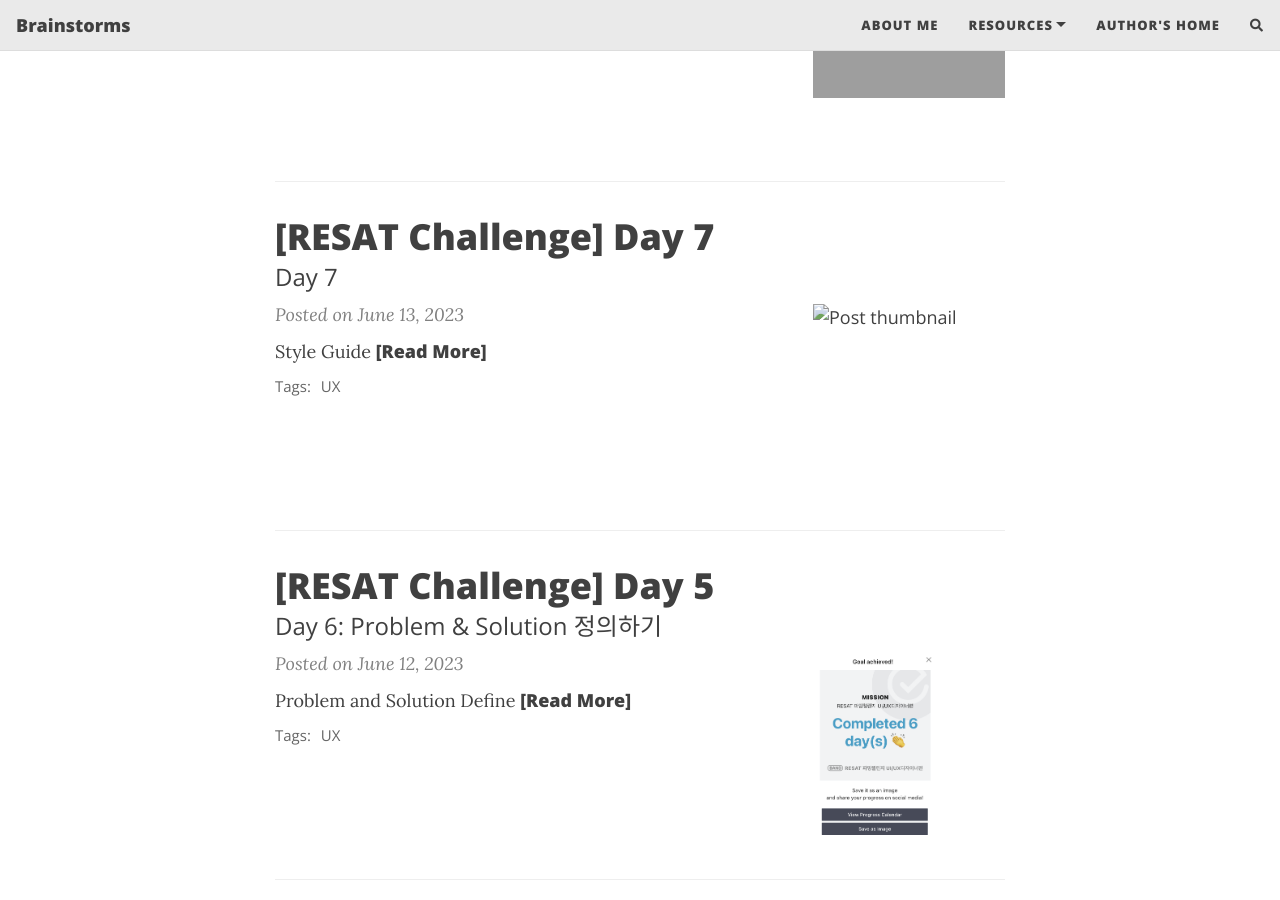
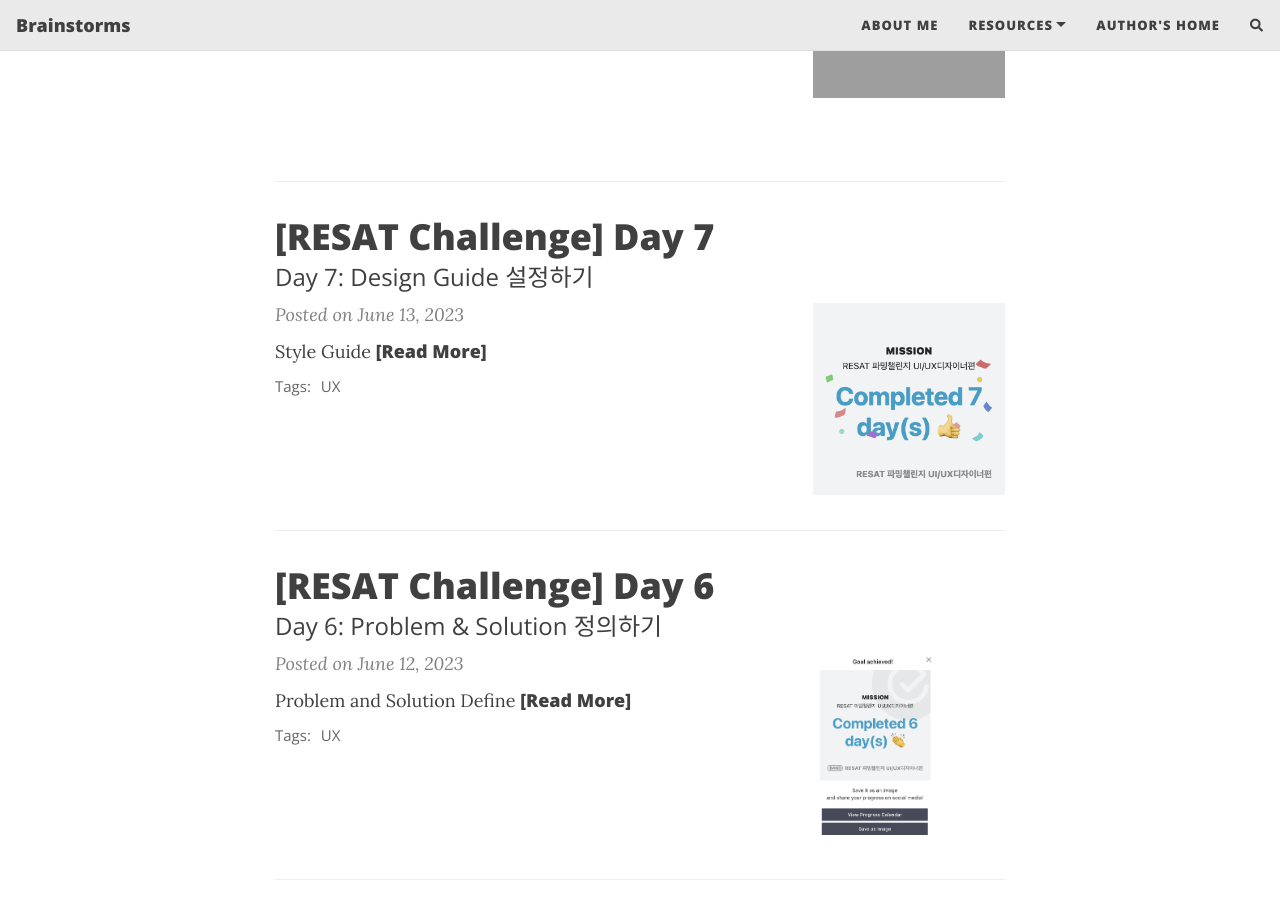
Before and after one commit to MinJ33/MinJ33.github.io, a Jekyll site: the page built from index.html, in a window 1280 px wide and 900 px high, scrolled down 471 px. Built offline with Jekyll 4.4.1, drawn with Linux system fonts in a browser that asks for light colours; nearby versions of some CDN libraries; the list of posts is cut into pages by our own code; comment, search, counter and statistics services are not loaded.

Commit message:
Update day 6th and 7th Challenge

```diff
--- a/_posts/2023-06-12-RESAT_Day6.md
+++ b/_posts/2023-06-12-RESAT_Day6.md
@@ -1,6 +1,6 @@
 ---
 layout: post
-title: "[RESAT Challenge] Day 5"
+title: "[RESAT Challenge] Day 6"
 subtitle: "Day 6: Problem &  Solution 정의하기"
 cover-img: /assets/img/ChallengeDay6_path.jpg
 thumbnail-img: /assets/img/ChallengeDay6_thumb.jpg
--- a/_posts/2023-06-13-RESAT_Day7.md
+++ b/_posts/2023-06-13-RESAT_Day7.md
@@ -1,7 +1,7 @@
 ---
 layout: post
 title: "[RESAT Challenge] Day 7"
-subtitle: "Day 7"
+subtitle: "Day 7: Design Guide 설정하기"
 cover-img: /assets/img/ChallengeDay7_path.jpg
 thumbnail-img: /assets/img/ChallengeDay7_thumb.jpg
 share-img: /assets/img/ChallengeDay7_path.jpg
```
Also changed, not shown: assets/img/ChallengeDay7_thumb.jpg (added).
